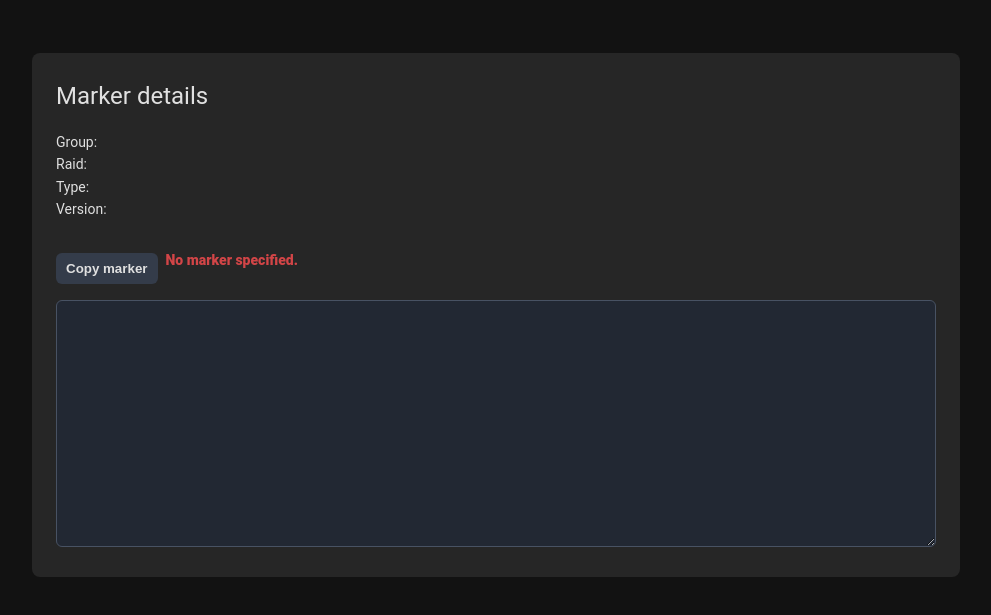
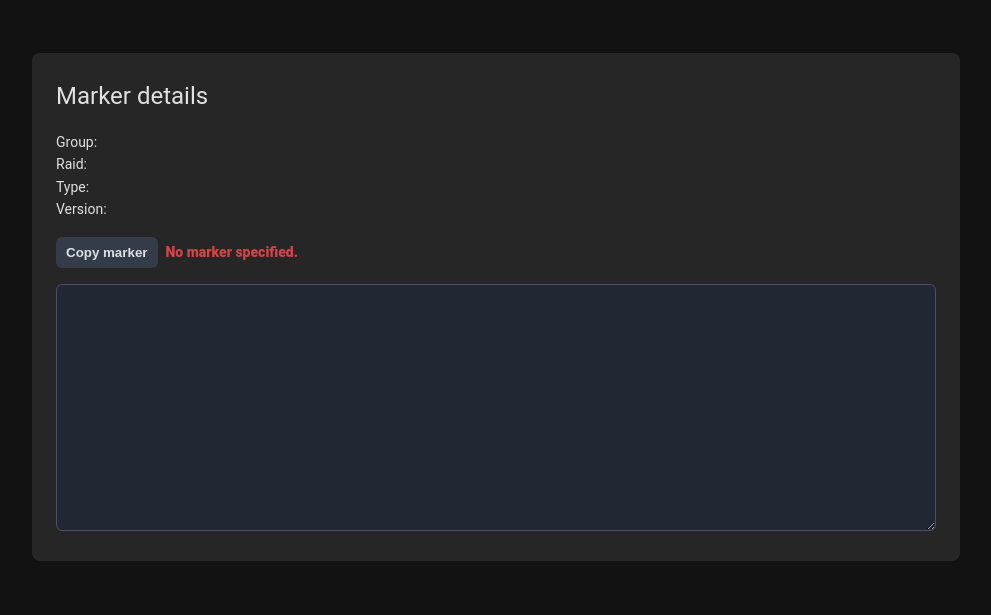
Before and after one commit to Flamebuckler/EsoMarkerShare, a website: page public/marker.html in a window 1280 px wide. Shown: the part 141-756 px from the top of the page, without its empty margins (144-1135 px from the left). Drawn offline with Linux system fonts and the light colour scheme.

Commit message:
Refactor CSS & rename npm CSS scripts
Rename package.json CSS scripts (build:css, watch:css → css:build, css:watch). Reformat and clean up public/css/main.css (consistent indentation and organization) and apply small style/layout tweaks: adjust header/site-header rules, float the .admin-link instead of absolutely positioning it, normalize input selector syntax, consolidate button/input/textarea rules and utility classes. Remove a redundant margin-top on button in scss/main.scss. (Note: package-lock.json was updated by dependency tooling.)

```diff
--- a/package.json
+++ b/package.json
@@ -7,7 +7,7 @@
 		"wrangler": "^4.67.1"
 	},
 	"scripts": {
-		"build:css": "sass --load-path=node_modules scss/main.scss public/css/main.css --no-source-map",
-		"watch:css": "sass --load-path=node_modules --watch scss:public/css --no-source-map"
+		"css:build": "sass --load-path=node_modules scss/main.scss public/css/main.css --no-source-map",
+		"css:watch": "sass --load-path=node_modules --watch scss:public/css --no-source-map"
 	}
 }
--- a/scss/main.scss
+++ b/scss/main.scss
@@ -75,7 +75,6 @@ button {
 	color: var(--color-foreground);
 	border-radius: 6px;
 	padding: 8px 10px;
-	margin-top: var(--space-md);
 
 	&.active {
 		background: var(--color-button-active-bg);
```
Also changed, not shown: public/css/main.css, 1 other file.
